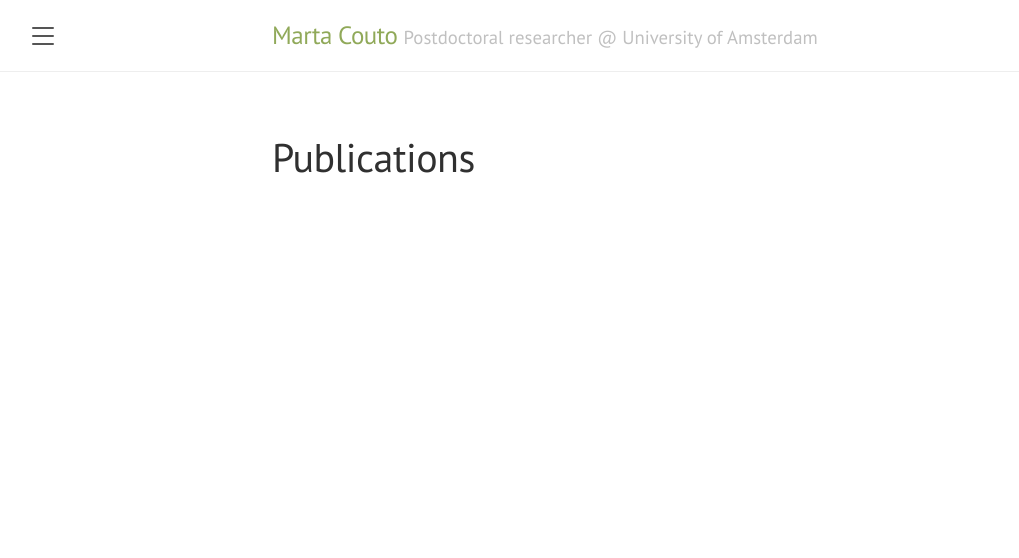
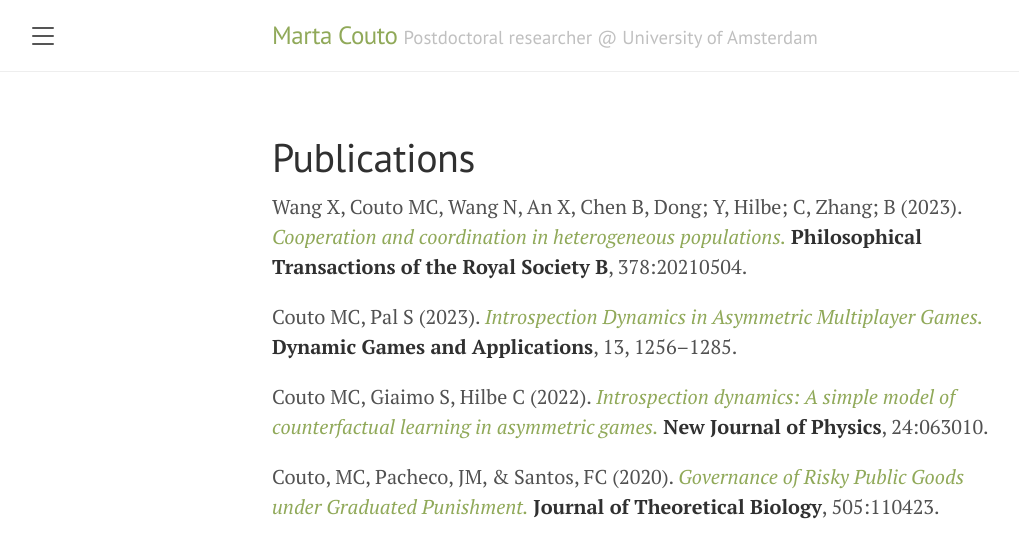
Before and after one commit to martagccouto/martagccouto.github.io, a Jekyll site: the page built from publications.md, in a window 1280 px wide. Shown: the top 558 px of the page, without its empty margins (8-1027 px from the left). Built offline with Jekyll 4.4.1, drawn with Linux system fonts in a browser that asks for light colours.

Commit message:
add publications

```diff
--- a/publications.md
+++ b/publications.md
@@ -2,3 +2,22 @@
 layout: page
 title: Publications
 ---
+
+
+
+Wang X, Couto MC, Wang N, An X, Chen B, Dong; Y, Hilbe; C, Zhang; B (2023).
+[*Cooperation and coordination in heterogeneous populations.*](https://royalsocietypublishing.org/doi/10.1098/rstb.2021.0504)
+**Philosophical Transactions of the Royal Society B**, 378:20210504.
+
+
+Couto MC, Pal S (2023).
+[*Introspection Dynamics in Asymmetric Multiplayer Games.*](https://doi.org/10.1007/s13235-023-00525-8)
+**Dynamic Games and Applications**, 13, 1256–1285.
+
+
+Couto MC, Giaimo S, Hilbe C (2022).
+[*Introspection dynamics: A simple model of counterfactual learning in asymmetric games.*](https://iopscience.iop.org/article/10.1088/1367-2630/ac6f76#)
+**New Journal of Physics**, 24:063010.
+
+
+Couto, MC, Pacheco, JM, & Santos, FC (2020). [*Governance of Risky Public Goods under Graduated Punishment.*](https://doi.org/10.1016/j.jtbi.2020.110423) **Journal of Theoretical Biology**, 505:110423.
```
